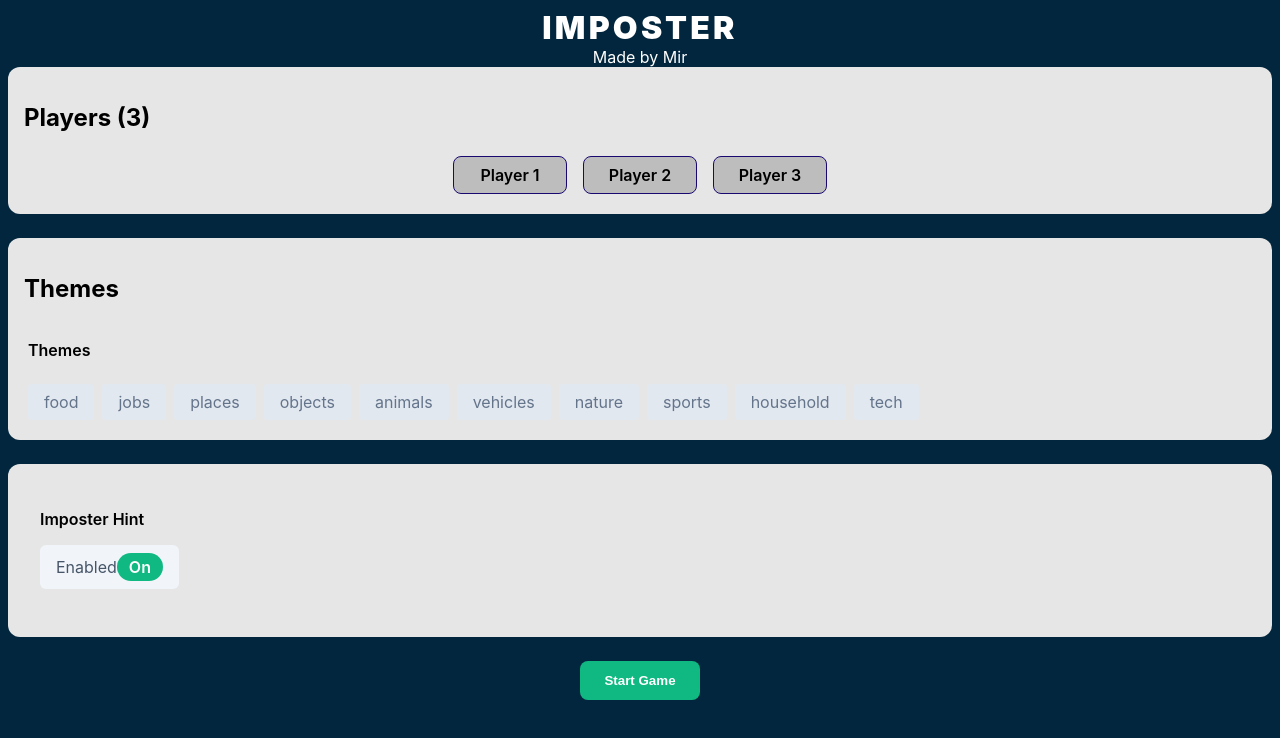
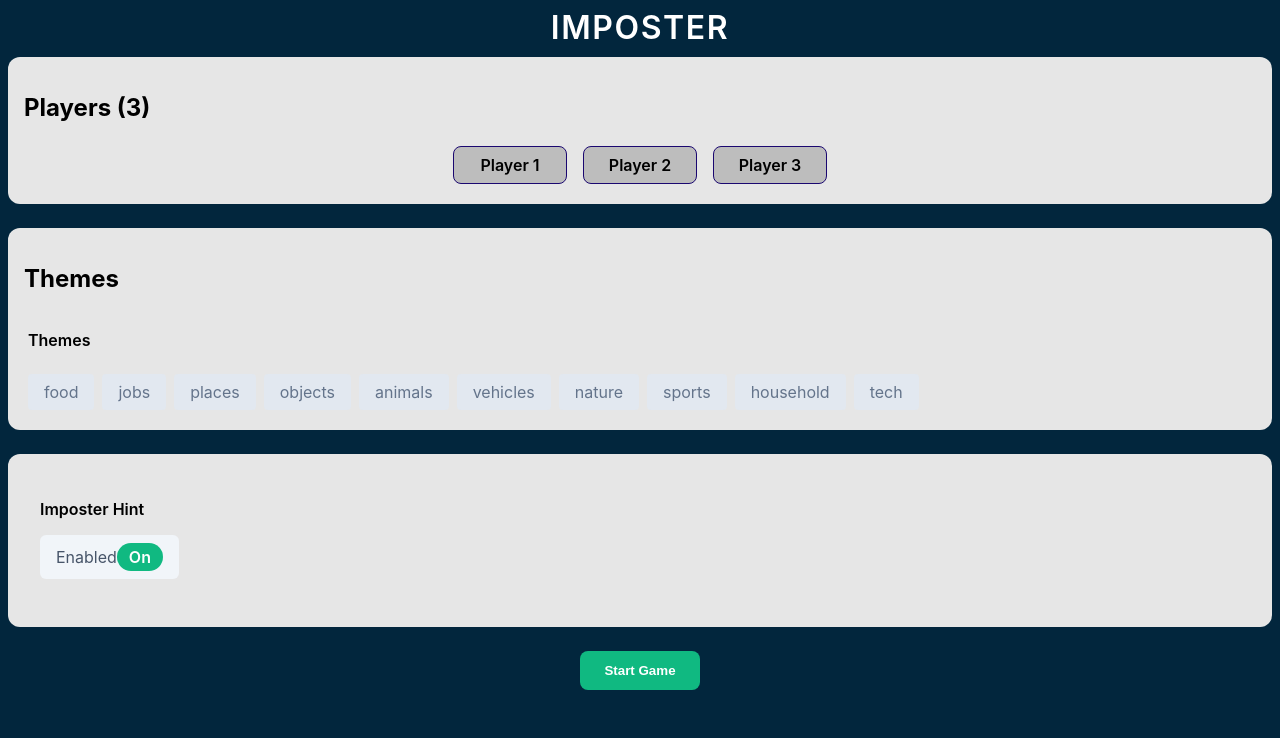
Before and after one commit to mirajhaq/imposter-vercel, a Next.js app: page / in a window 1280 px wide. Shown: the top 738 px of the page. Built offline with nearby package versions, Linux system fonts and the light colour scheme.

Commit message:
Remove subtitle and change font size of title

```diff
--- a/src/app/globals.css
+++ b/src/app/globals.css
@@ -155,8 +155,8 @@ html, body {
 .imposter-title {
   color: white;
   text-transform: uppercase;
-  font-weight: 900;        /* really bold */
-  letter-spacing: 0.1em;   /* wider spacing between letters */
+  font-weight: 600;        /* really bold */
+  letter-spacing: 0.05em;   /* wider spacing between letters */
   display: block;          /* ensures margin auto works */
   text-align: center;      /* centers the text itself */
   margin: 0 auto;
@@ -168,4 +168,5 @@ html, body {
   display: block;          /* ensures margin auto works */
   text-align: center;      /* centers the text itself */
   margin: 0 auto;
+  padding: 5px;
 }
--- a/src/components/SetupScreen.tsx
+++ b/src/components/SetupScreen.tsx
@@ -40,7 +40,7 @@ export default function SetupScreen({
         {/* Title */}
         <div className="text-center space-y-1">
           <h1 className="imposter-title text-3xl sm:text-4xl">Imposter</h1>
-          <p className="imposter-subtitle">Made by Mir</p>
+          <p className="imposter-subtitle"></p>
         </div>
 
         {/* Players Section */}
```
